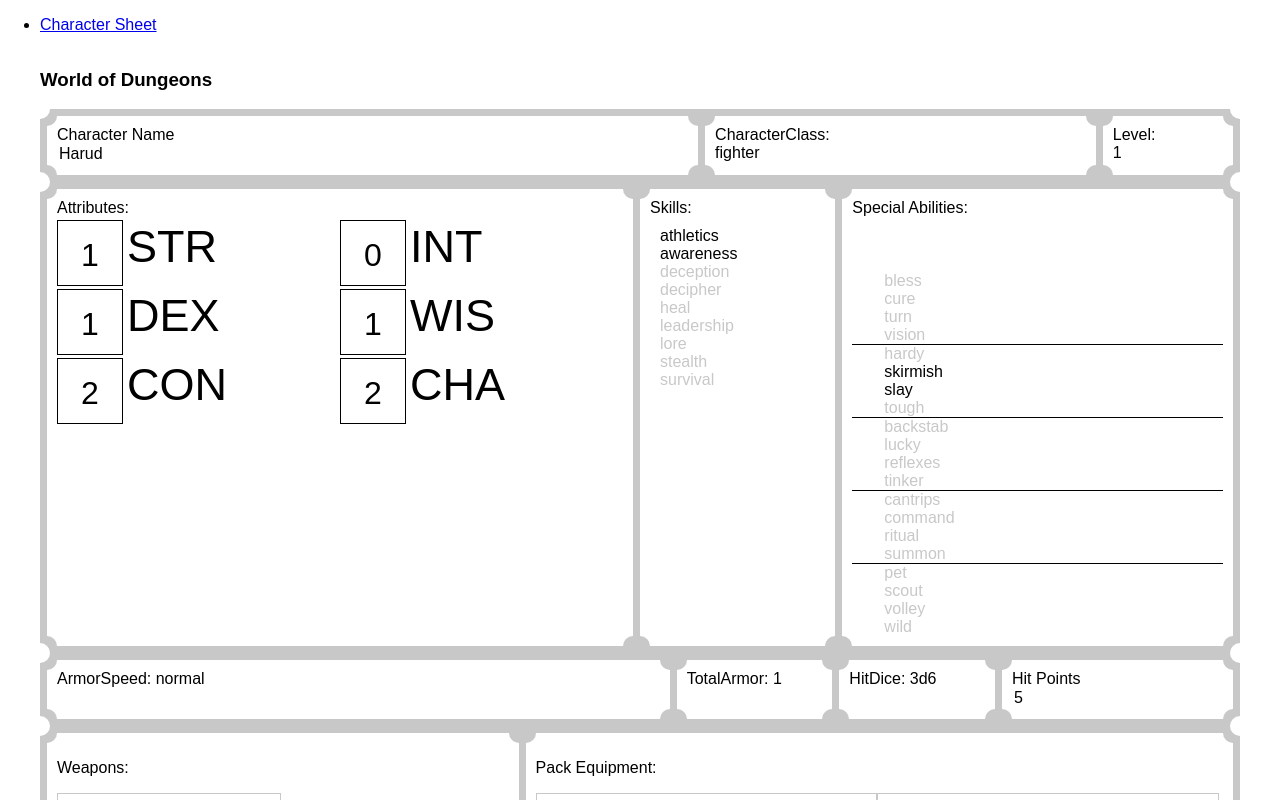
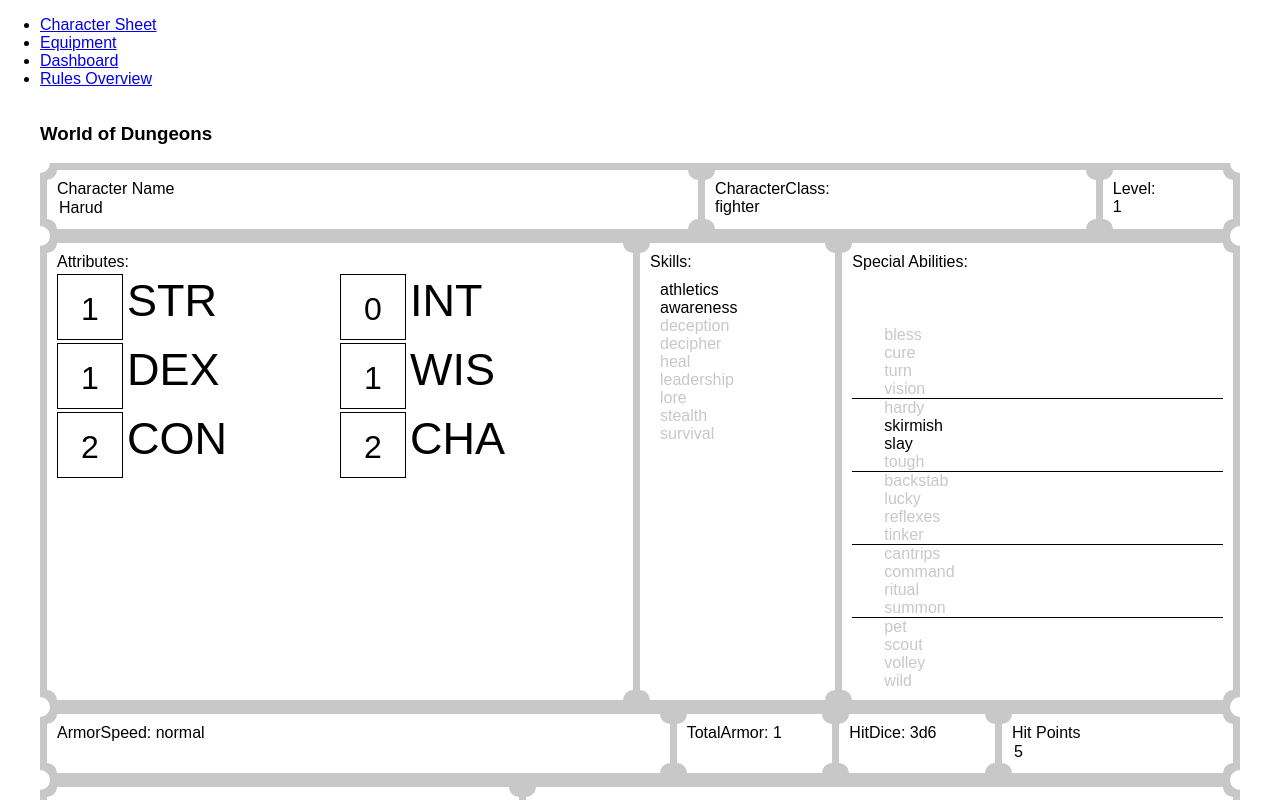
Before and after one commit to lhawes/world-of-dungeons-sheet, a React (Create React App) app: page /#/ in a window 1280 px wide. Shown: the top 800 px of the page. Built offline with nearby package versions, Linux system fonts and the light colour scheme; the HTML template or start-up script is replaced by a standard one.

Commit message:
adding additional routes

```diff
--- a/src/App.tsx
+++ b/src/App.tsx
@@ -1,39 +1,23 @@
 import * as React from 'react';
 import './App.css';
 import { UserData } from './state/data/exampleUser'
-import { CharacterSheetPage } from './pages/CharacterSheetPage';
 import { useReducer, useEffect } from 'react';
 import { rootReducer } from './state/rootReducer';
 import { rootInitialState } from './state/rootInitialState';
 import { addCharacterAction } from './state/characters/characterActions';
 import { defaultDispatch } from './utils/defaultDispatch';
-// import { DebugComponent } from './components/shared/debug';
-// import { normalizeData } from './utils/normalizers';
-
 import {
   HashRouter,
   Switch,
   Route,
 } from 'react-router-dom';
-import { Routes } from './constants/routes';
 import { Navigation } from './components/navigation/navigation';
+import { pages } from './pages/pageRouting';
+// import { DebugComponent } from './components/shared/debug';
+// import { normalizeData } from './utils/normalizers';
 
 export const StateContext = React.createContext(rootInitialState);
 export const DispatchContext = React.createContext(defaultDispatch);
-
-export interface Page {
-  name: string,
-  route: Routes,
-  component: any,
-}
-
-const pages: Page[] = [
-  {
-    name: 'Character Sheet',
-    route: Routes.characterSheet,
-    component: CharacterSheetPage,
-  }
-]
 
 const App = () => {
   const [state, dispatch] = useReducer(rootReducer, rootInitialState);
@@ -50,7 +34,7 @@ const App = () => {
           <Navigation pages={pages} />
           <Switch>
             { pages.map(({ component, route, name }) => (
-                <Route exact={true} path={route} key={name} component={component}/>
+                <Route exact={true} path={route} key={`${name}-route`} component={component}/>
             )) }
             <Route path='*'>
               <p>Nothing here</p>
--- a/src/components/navigation/navigation.tsx
+++ b/src/components/navigation/navigation.tsx
@@ -3,7 +3,7 @@ import {
   HashRouter as Router,
   Link
 } from 'react-router-dom';
-import { Page } from 'src/App';
+import { Page } from 'src/pages/pageRouting';
 
 export interface NavigationProps {
   pages: Page[],
@@ -13,11 +13,11 @@ export const Navigation: React.FC<NavigationProps> = ({ pages }) => {
   return (
     <Router>
       <ul>
-        <li>
-          { pages.map(({ route, name }) => (
-            <Link to={route} key={name}>{ name }</Link>
-          ))}
-        </li>
+        { pages.map(({ route, name }) => (
+          <li>
+            <Link to={route} key={`${name}-link`}>{ name }</Link>
+          </li>
+        ))}
       </ul>
     </Router>
   )
--- a/src/constants/routes.ts
+++ b/src/constants/routes.ts
@@ -1,3 +1,6 @@
 export enum Routes {
   characterSheet = '/',
+  rulesOverview = '/overview',
+  equipment = '/equipment',
+  dashboard = '/dashboard',
 }
--- /dev/null
+++ b/src/pages/DashboardPage.tsx
@@ -0,0 +1,12 @@
+import * as React from 'react';
+import { BodyContainer } from 'src/components/shared/BodyContainer/BodyContainer';
+
+export const DashboardPage = () => {
+  return (
+    <BodyContainer>
+      TODO: Upload character sheet
+      TODO: Export character sheet
+      TODO: Character creation
+    </BodyContainer>
+  );
+}
--- /dev/null
+++ b/src/pages/EquipmentPage.tsx
@@ -0,0 +1,14 @@
+import * as React from 'react';
+import { CharacterUnequippedEquipmentLayout } from 'src/components/characterSheet/layouts/CharacterUnequippedEquipmentLayout';
+import { CharacterEquipmentLayout } from 'src/components/characterSheet/layouts/CharacterEquipmentLayout';
+import { BodyContainer } from 'src/components/shared/BodyContainer/BodyContainer';
+
+export const EquipmentPage = () => {
+  return (
+    <BodyContainer>
+      <CharacterEquipmentLayout />
+      <CharacterUnequippedEquipmentLayout />
+      TODO: Section to add equipment to character
+    </BodyContainer>
+  );
+}
--- /dev/null
+++ b/src/pages/RulesOverviewPage.tsx
@@ -0,0 +1,11 @@
+import * as React from 'react';
+import { BodyContainer } from 'src/components/shared/BodyContainer/BodyContainer';
+
+export const RulesOverviewPage = () => {
+  return (
+    <BodyContainer>
+      TODO: overview of class rules
+      TODO: overview of leveling + table
+    </BodyContainer>
+  );
+}
--- /dev/null
+++ b/src/pages/pageRouting.tsx
@@ -0,0 +1,34 @@
+import { Routes } from 'src/constants/routes';
+import { CharacterSheetPage } from './CharacterSheetPage';
+import { EquipmentPage } from './EquipmentPage';
+import { DashboardPage } from './DashboardPage';
+import { RulesOverviewPage } from './RulesOverviewPage';
+
+export interface Page {
+  name: string,
+  route: Routes,
+  component: any,
+}
+
+export const pages: Page[] = [
+  {
+    name: 'Character Sheet',
+    route: Routes.characterSheet,
+    component: CharacterSheetPage,
+  },
+  {
+    name: 'Equipment',
+    route: Routes.equipment,
+    component: EquipmentPage,
+  },
+  {
+    name: 'Dashboard',
+    route: Routes.dashboard,
+    component: DashboardPage,
+  },
+  {
+    name: 'Rules Overview',
+    route: Routes.rulesOverview,
+    component: RulesOverviewPage,
+  },
+]
```
Also changed, not shown: 1 other file (tests, documents, lock files or other folders).
